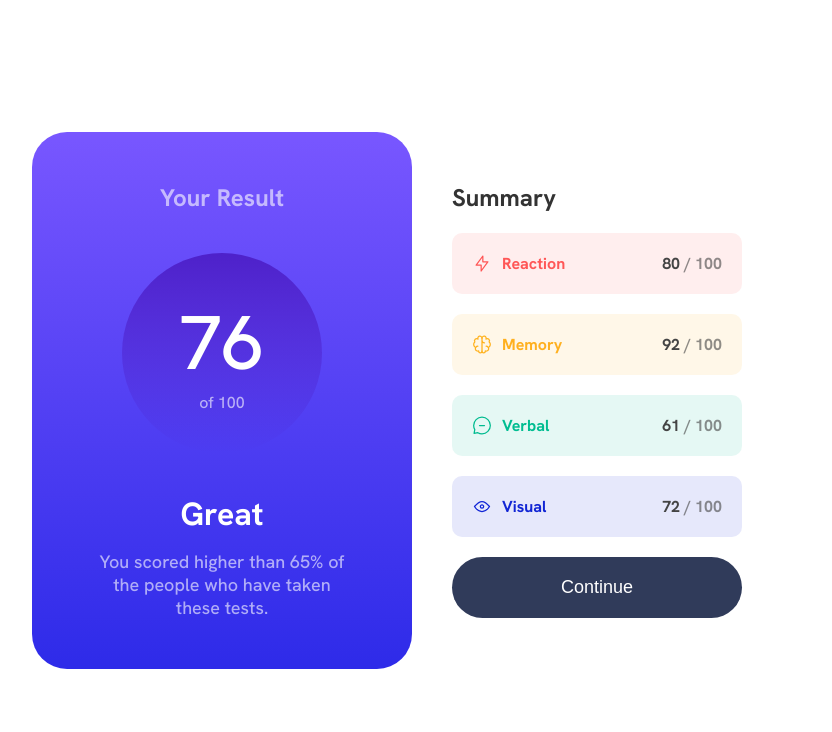
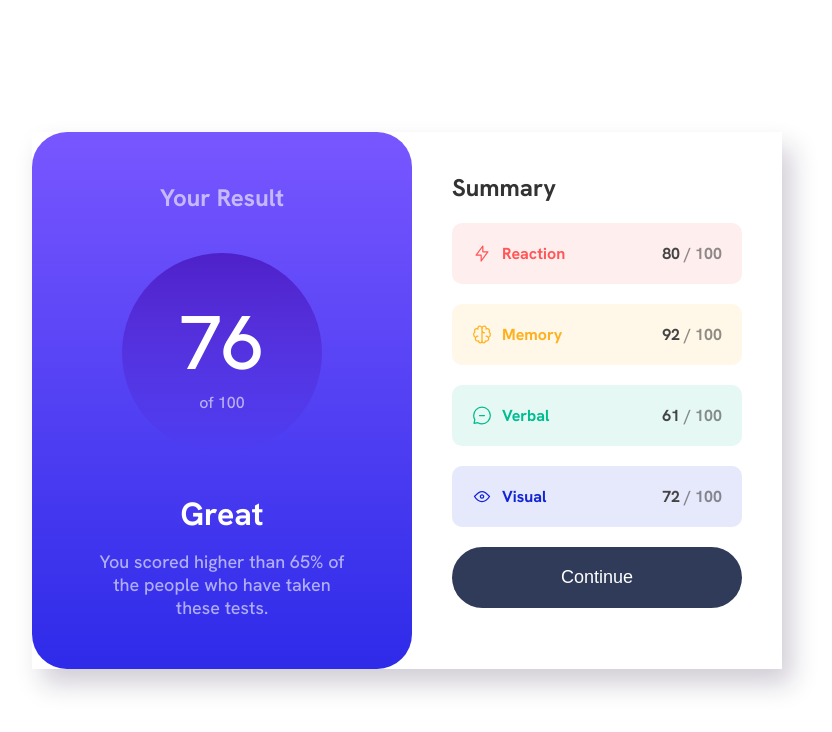
Before and after one commit to IkerDMG/Results-summary-component, a plain HTML site: page index.html in a window 1280 px wide. Shown: the whole page, without its empty margins (233-1065 px from the left). Drawn offline with Linux system fonts and the light colour scheme.

Commit message:
Agregando Shadow y cambiando diseño

```diff
--- a/style.css
+++ b/style.css
@@ -19,12 +19,17 @@ ul {
 * CONTAINERS
 */
 
-.container {
+body {
   display: flex;
   justify-content: center;
   align-items: center;
   height: 100vh;
+}
+
+.container {
+  display: flex;
   font-family: "Hanken Grotesk";
+  box-shadow: 10px 15px 25px rgba(25, 0, 48, 0.2);
 }
 
 .result-container {
```
